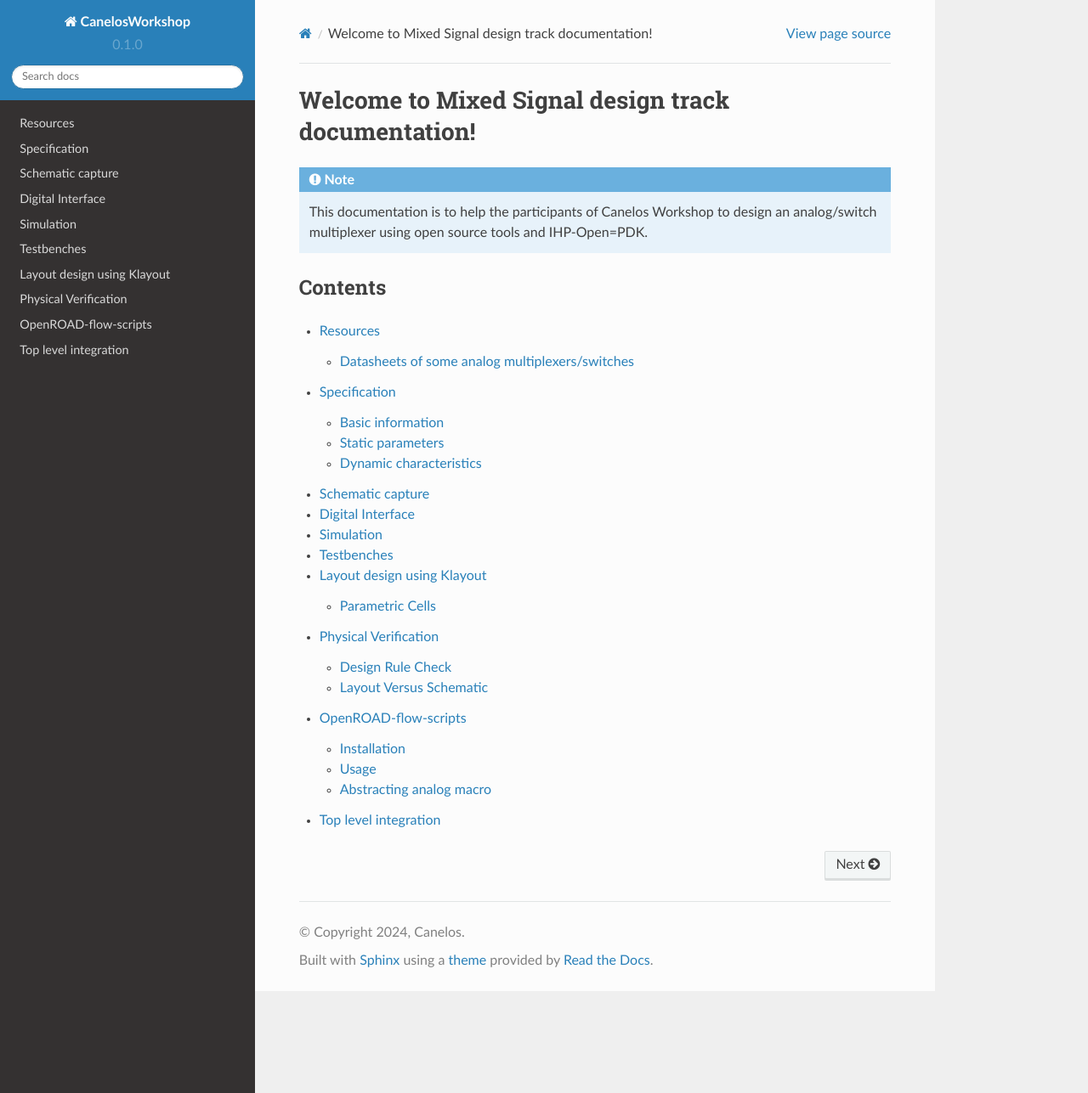
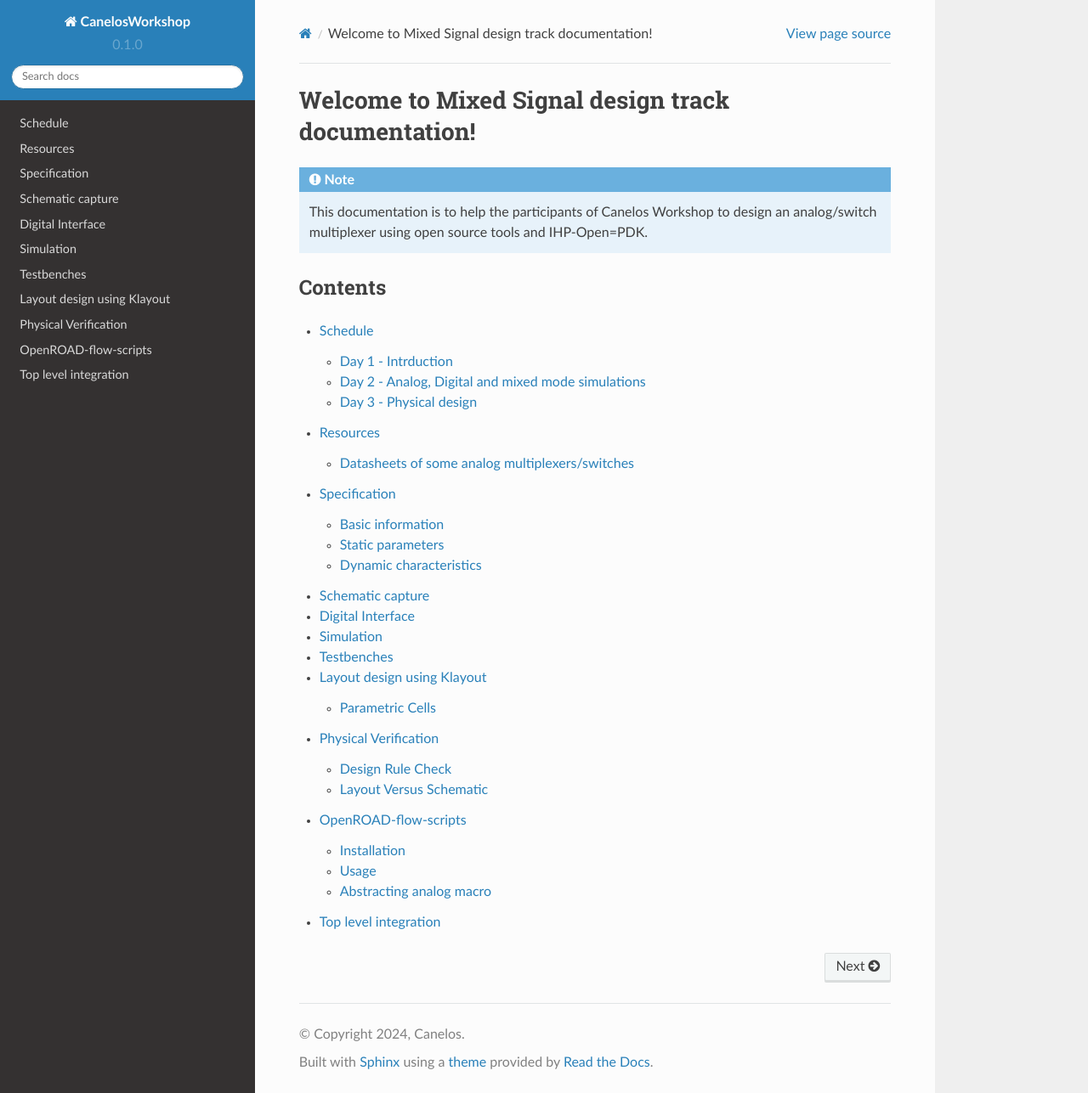
Before and after one commit to KrzysztofHerman/CanelosWorkshopIHP2024-docs, a Sphinx documentation site: the page built from docs/source/index.rst, in a window 1280 px wide and 1287 px high. Shown: the whole window at 85% size. Built offline with Sphinx 7.4.7 and the Read the Docs theme 2.0.0, drawn with Linux system fonts in a browser that asks for light colours; part of the change alters nothing that is shown.

Commit message:
schedule added
Signed-off-by: KrzysztofHerman <herman@ihp-microelectronics.com>

```diff
--- a/docs/source/index.rst
+++ b/docs/source/index.rst
@@ -12,6 +12,7 @@ Contents
 
 .. toctree::
 
+   schedule
    resources
    spec
    schematic
--- /dev/null
+++ b/docs/source/schedule.rst
@@ -0,0 +1,30 @@
+Schedule
+==========
+
+
+Day 1 - Intrduction
+----------------------------------------------
+#. General information about mixed signal design
+#. Review of some analog multiplexers.
+#. Review of building blocks.
+#. Review of tools, PDK and flow to be used.
+
+Day 2 - Analog, Digital and mixed mode simulations
+--------------------------------------------------------
+
+#. Digital modeling of a SPI interface IP + testbench.
+#. Analog modeling of an analog multiplexer.
+#. A simple example of a mixed mode simulation using xschem, ngspice and verilator.
+#. Extension of a basic example of mixed mode simulation to support SPI blocks
+#. Top level simulation of the circuit using analog multiplexer, SPI module and IO modules.
+#. Running testbenches to evaluate the circuit performance.
+
+Day 3 - Physical design
+---------------------------
+
+#. Floorplaning
+#. Digital block synthesis
+#. Analog mux layout
+#. Physical checks DRC + LVS
+#. Macros instantiation + top level routng
+#. Top level physical checks.
```
